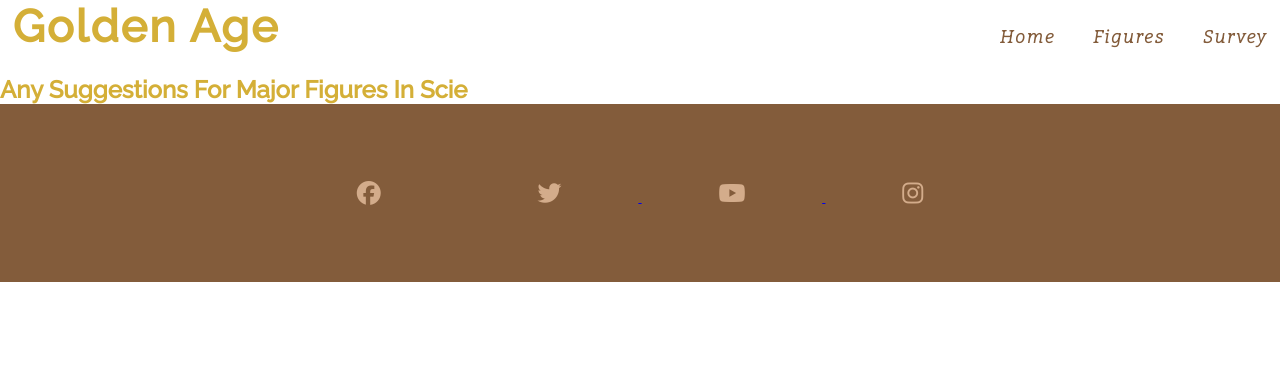
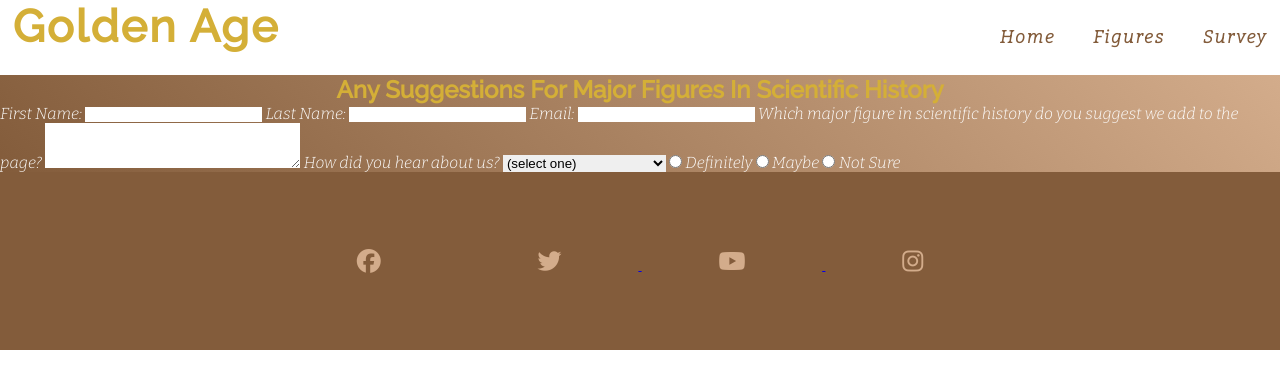
Before and after one commit to JibAb96/Golden-Age-Page-, a plain HTML site: page survey.html in a window 1280 px wide. Drawn offline with nearby package versions, Linux system fonts and the light colour scheme.

Commit message:
Add main structure for survey page

```diff
--- a/assets/style.css
+++ b/assets/style.css
@@ -210,6 +210,23 @@ i:hover{
     top: -10px;
   }
 
+  /*Surver page */
+
+  #form-page {
+    background: repeating-linear-gradient(
+        45deg,
+        #835c3b,
+        #D3AC8B
+
+    );
+    width: 100%;
+    height: 100%;
+    color: #fff;
+}
+
+  #form-page h2 {
+    text-align: center;
+  }
   /* for mobile screen sizes from 425px wide and down */
 @media screen and (max-width: 450px) {
     .fig-1, .fig-2, .fig-3 {
@@ -238,3 +255,5 @@ i:hover{
         padding-left: 0;
     }
 }
+
+/* survey page */
--- a/survey.html
+++ b/survey.html
@@ -26,8 +26,42 @@
         </ul>
     </nav>
     </header>
-    <form action="POST" id="form-page">
-        <h2>Any Suggestions For Major Figures In Scie</h2>
+    <form method="POST" id="form-page" action="https://formdump.codeinstitute.net/">
+        <h2>Any Suggestions For Major Figures In Scientific history</h2>
+        <fieldset>
+        <label for="f-name">First Name:</label>
+        <input type="text" id="f-name" name="first-name" class="text-box" required>
+
+        <label for="l-name">Last Name:</label>
+        <input type="text" id="l-name" name="last-name" class="text-box" required>
+
+        <label for="email">Email:</label>
+        <input type="email" id="email" name="email" class="text-box" required>
+
+        <label for="h-figure">Which major figure in scientific history do you suggest we add to the page?</label>
+        <textarea name="figure" id="h-figure" cols="30" rows="3"></textarea>
+
+        <label for="referral">How did you hear about us?</label>
+        <select id="referral" name="referrer">
+            <option value="">(select one)</option>
+            <option value="1">Through friends/family</option>
+            <option value="2">Through work colleague</option>
+            <option value="3">Youtube Channel</option>
+            <option value="4">Other</option>
+            </select>
+            <input type="radio" class="inline" name="recommendation" id="definitely" value="1">
+            <label for="definitely" id="definitely-label">
+                Definitely
+            </label>
+            <input type="radio" class="inline" id="maybe" name="recommendation" value="2">
+            <label for="maybe" id="maybe-label">
+                Maybe
+            </label>
+            <input type="radio" class="inline" id="notsure" name="recommendation" value="3">
+            <label for="notsure" id="notsure-label">
+                Not Sure
+            </label>
+        </fieldset>
 
     </form>
 </body>
```
